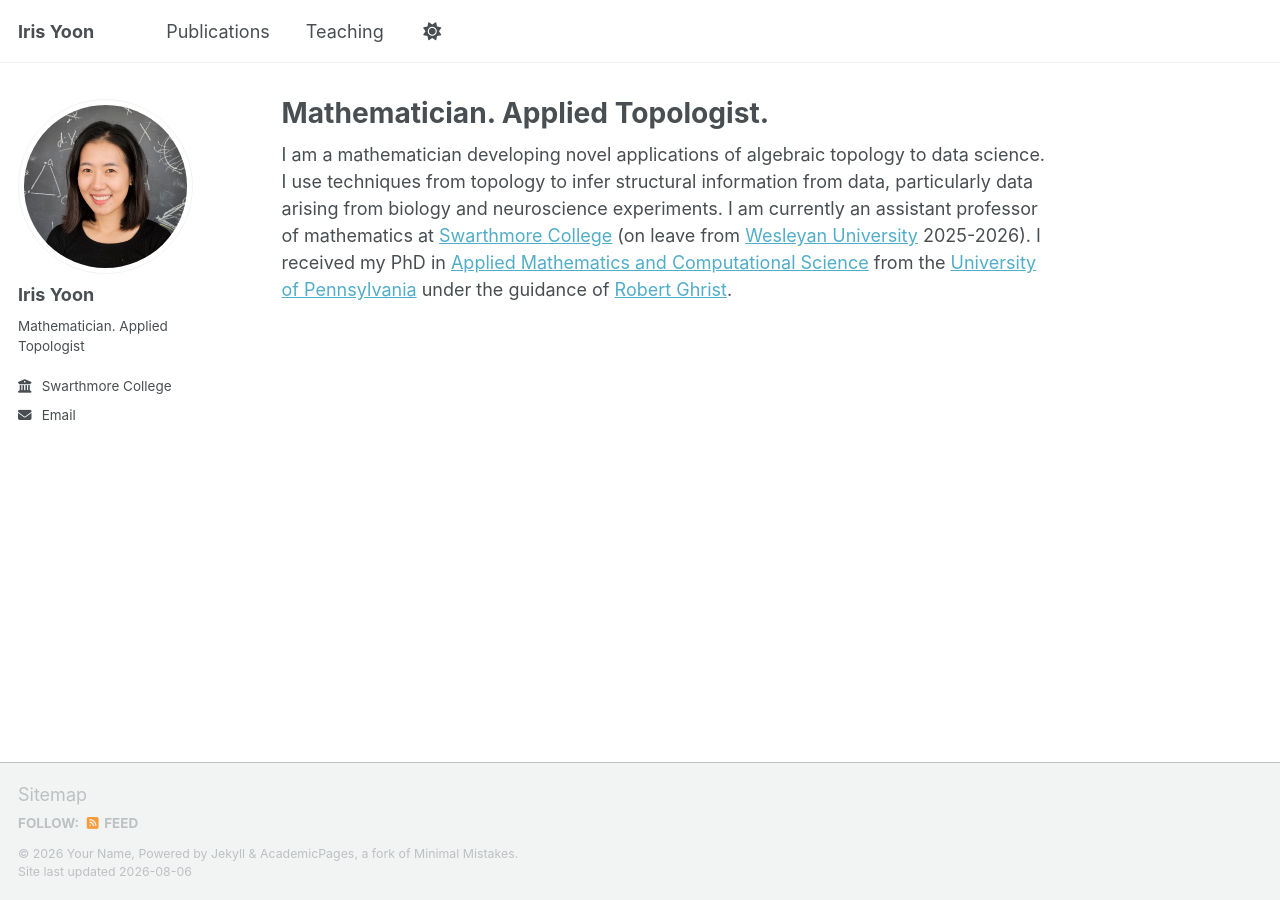
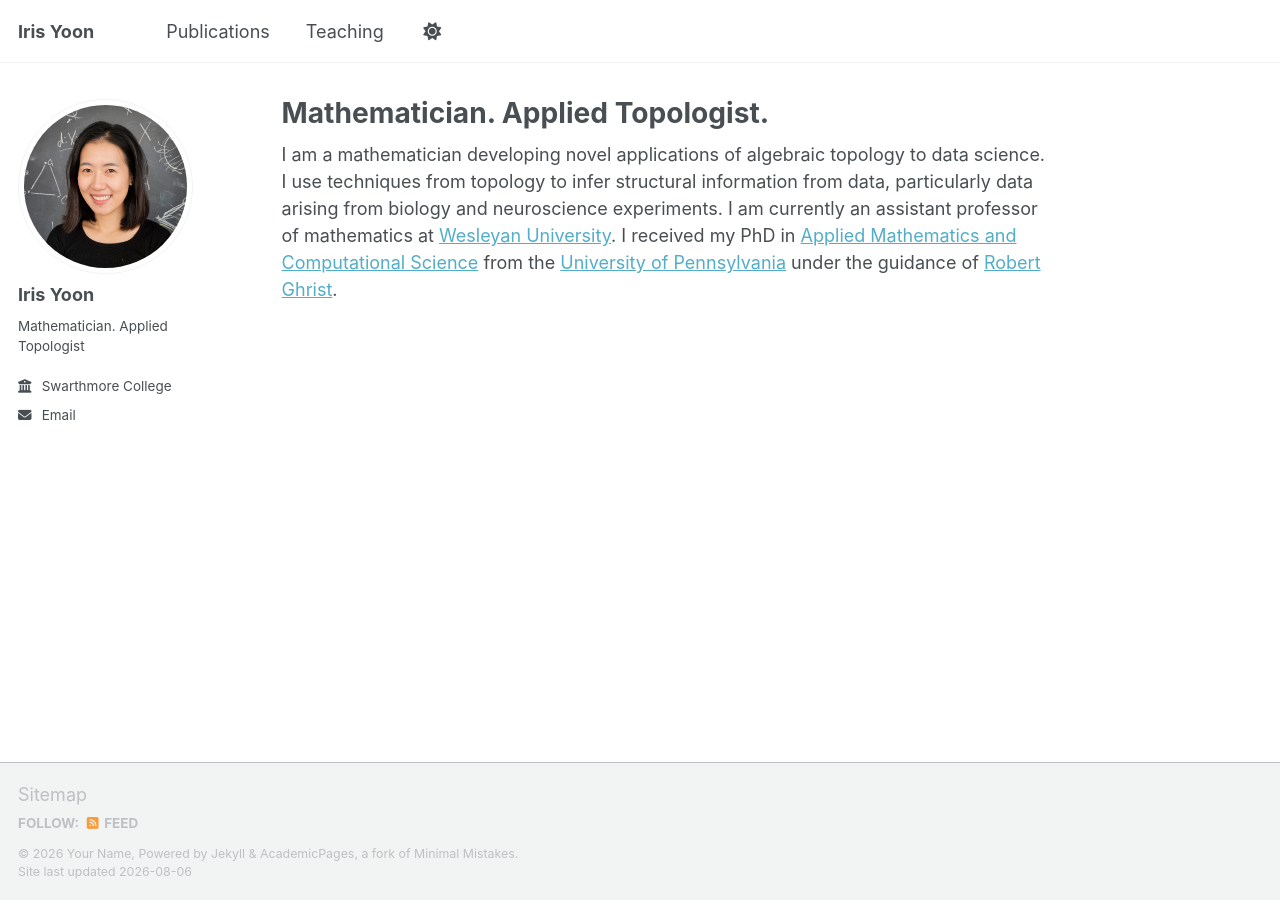
Before and after one commit to irishryoon/irishryoon.github.io, a Jekyll site: the page built from _pages/about.md, in a window 1280 px wide. Built offline with Jekyll 4.4.1, drawn with Linux system fonts in a browser that asks for light colours; a script that is not in the unit is left out.

Commit message:
updated about me

```diff
--- a/_pages/about.md
+++ b/_pages/about.md
@@ -7,4 +7,4 @@
   - /about.html
 ---
 
-I am a mathematician developing novel applications of algebraic topology to data science. I use techniques from topology to infer structural information from data, particularly data arising from biology and neuroscience experiments. I am currently an assistant professor of mathematics at <a href="https://www.swarthmore.edu/mathematics-statistics">Swarthmore College</a> (on leave from <a href="https://www.wesleyan.edu/mathcs/">Wesleyan University</a> 2025-2026). I received my PhD in <a href="https://www.amcs.upenn.edu/">Applied Mathematics and Computational Science</a> from the <a href="https://www.upenn.edu">University of Pennsylvania</a> under the guidance of <a href="https://www.math.upenn.edu/~ghrist/"> Robert Ghrist</a>.
+I am a mathematician developing novel applications of algebraic topology to data science. I use techniques from topology to infer structural information from data, particularly data arising from biology and neuroscience experiments. I am currently an assistant professor of mathematics at <a href="https://www.wesleyan.edu/mathcs/">Wesleyan University</a>. I received my PhD in <a href="https://www.amcs.upenn.edu/">Applied Mathematics and Computational Science</a> from the <a href="https://www.upenn.edu">University of Pennsylvania</a> under the guidance of <a href="https://www.math.upenn.edu/~ghrist/"> Robert Ghrist</a>.
```
